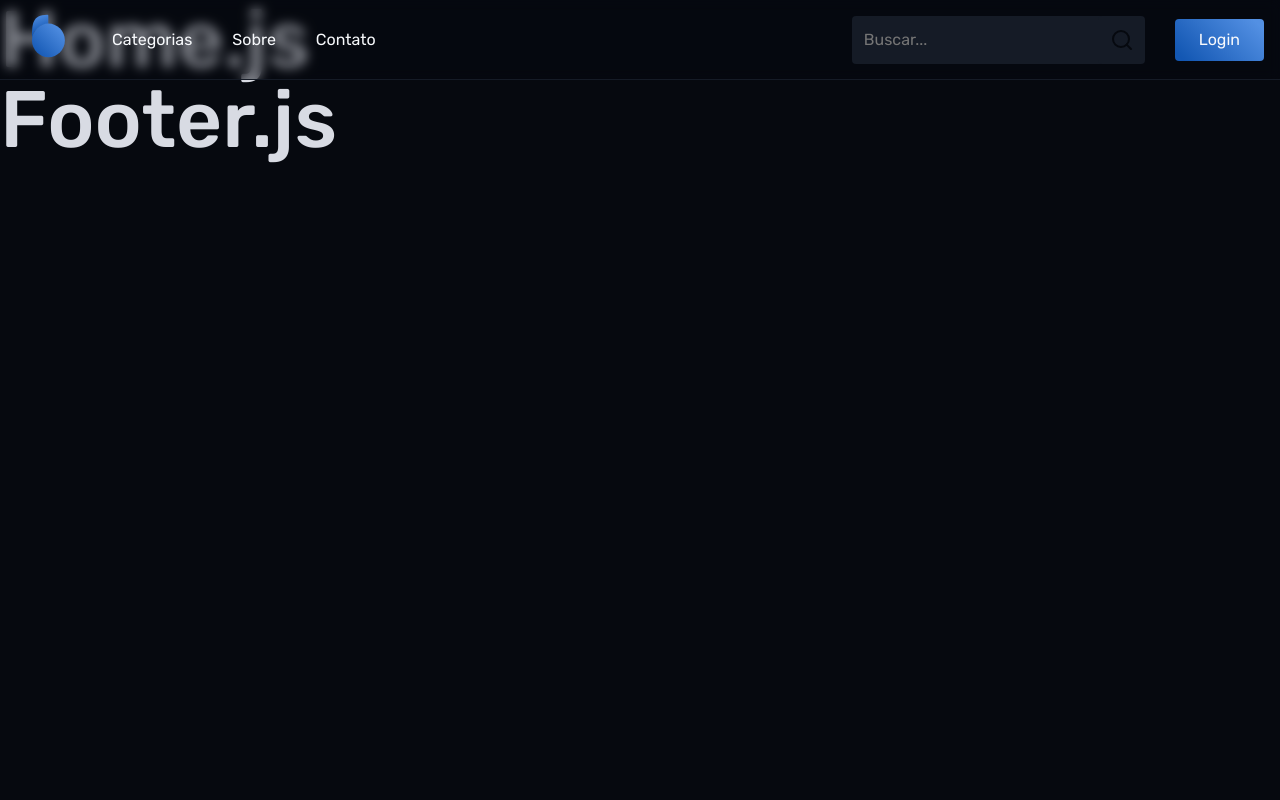
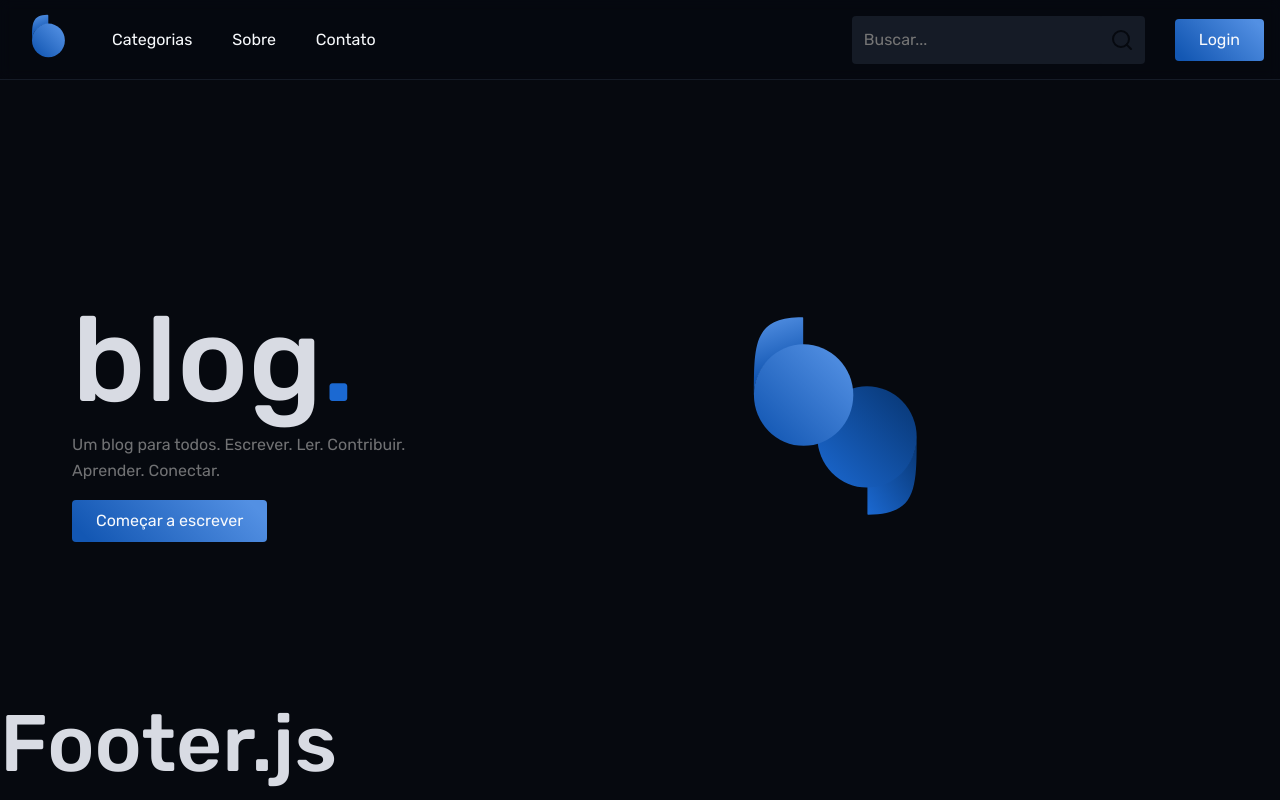
Before and after one commit to ItaloFabricio/blog, a React (Create React App) app: page / in a window 1280 px wide. Built offline with nearby package versions, Linux system fonts and the light colour scheme.

Commit message:
feat: estruta html e css do Home

```diff
--- a/src/css/sass/_buttons.scss
+++ b/src/css/sass/_buttons.scss
@@ -104,7 +104,7 @@ select{
   cursor: pointer;
   height: 48px;
   width: 56px;
-  background-image: url('../../svg/icon-search.svg');
+  background-image: url('../svg/icon-search.svg');
   background-position: center center;
   background-repeat: no-repeat;
 
--- a/src/css/sass/_icons.scss
+++ b/src/css/sass/_icons.scss
@@ -42,3 +42,13 @@
   }
 
 }
+
+.illustration{
+  max-width: 256px;
+  transition: .5s ease;
+
+  @include responsive(s){
+    max-width: 144px;
+  }
+
+}
--- a/src/css/style.css
+++ b/src/css/style.css
@@ -1817,6 +1817,16 @@ nav {
   }
 }
 
+.illustration {
+  max-width: 256px;
+  transition: 0.5s ease;
+}
+@media screen and (max-width: 960px) {
+  .illustration {
+    max-width: 144px;
+  }
+}
+
 .btn {
   display: inline-block;
   color: #F7F9FC;
--- a/src/pages/Home/index.js
+++ b/src/pages/Home/index.js
@@ -1,9 +1,25 @@
-
+import blog from "../../svg/blog.svg"
 
 const Home = () => {
     return(
         <>
-            <h1>Home.js</h1>
+            <section className="container flex-container">
+                <div className="row mt-9">
+                    <div className="grid-4">
+                        <h1 className="h0">blog<span>.</span></h1>
+                        <p>
+                            Um blog para todos.
+                            Escrever. Ler. Contribuir. Aprender. Conectar.
+                        </p>
+                        <a href="" className="btn mt-2">Começar a escrever</a>
+                    </div>
+                    <div className="grid-1"></div>
+                    <div className="grid-6 flex-center">
+                        <img src={blog} className="illustration"></img>
+                    </div>
+                    <div className="grid-1"></div>
+                </div>
+            </section>
         </>
     );
 }
```
